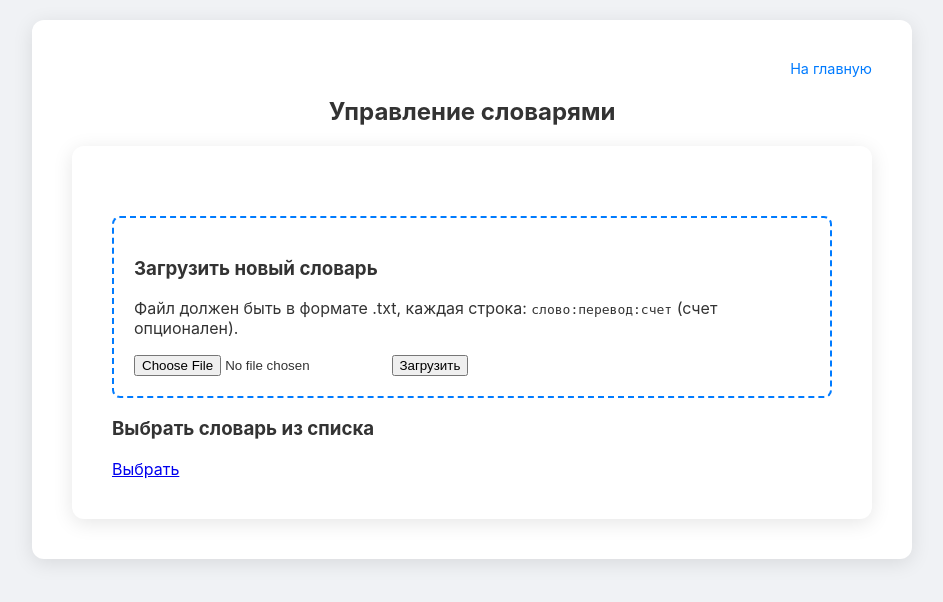
After one commit to shaloput/mlingvo, a Flask app: page /dictionaries in a window 1280 px wide. The commit adds this page. Shown: the top 602 px of the page, without its empty margins (168-1111 px from the left). Run offline with Flask 3, Linux system fonts and the light colour scheme; a user stored in the database is signed in.

Commit message:
move uploads to menu

```diff
--- a/app.py
+++ b/app.py
@@ -198,35 +198,64 @@ def logout():
     logout_user()
     return redirect(url_for('login'))
 
-@app.route('/upload', methods=['POST'])
+@app.route('/dictionaries', methods=['GET', 'POST'])
 @login_required
-def upload_file():
-    if 'file' not in request.files:
-        flash('Не могу найти файл')
-        return redirect(url_for('home'))
-    file = request.files['file']
-    if file.filename == '':
-        flash('Файл не выбран')
-        return redirect(url_for('home'))
-    if file and '.' in file.filename and file.filename.rsplit('.', 1)[1].lower() == 'txt':
-        filename = secure_filename(file.filename)
+def dictionaries():
+    if request.method == 'POST':
+        if 'file' not in request.files:
+            flash('Не могу найти файл')
+            return redirect(request.url)
+        file = request.files['file']
+        if file.filename == '':
+            flash('Файл не выбран')
+            return redirect(request.url)
+        if file and '.' in file.filename and file.filename.rsplit('.', 1)[1].lower() == 'txt':
+            filename = secure_filename(file.filename)
 
-        # Проверяем, не существует ли уже такой словарь
-        if Dictionary.query.filter_by(user_id=current_user.id, name=filename).first():
-            flash(f'Словарь с именем "{filename}" уже существует.')
+            if Dictionary.query.filter_by(user_id=current_user.id, name=filename).first():
+                flash(f'Словарь с именем "{filename}" уже существует.')
+                return redirect(request.url)
+
+            user_folder = os.path.join(app.config['UPLOAD_FOLDER'], current_user.username)
+            file.save(os.path.join(user_folder, filename))
+
+            new_dict = Dictionary(name=filename, user_id=current_user.id)
+            db.session.add(new_dict)
+            db.session.commit()
+
+            flash(f'Словарь "{filename}" успешно загружен!')
             return redirect(url_for('home'))
+        else:
+            flash('Разрешены только файлы с расширением .txt')
+            return redirect(request.url)
+    return render_template('dictionary_management.html')
 
-        user_folder = os.path.join(app.config['UPLOAD_FOLDER'], current_user.username)
-        file.save(os.path.join(user_folder, filename))
+@app.route('/dictionaries/select')
+@login_required
+def select_dictionary():
+    dictionaries = os.listdir('dict')
+    return render_template('select_dictionary.html', dictionaries=dictionaries)
 
-        new_dict = Dictionary(name=filename, user_id=current_user.id)
-        db.session.add(new_dict)
-        db.session.commit()
+@app.route('/dictionaries/add/<string:dictionary_name>')
+@login_required
+def add_dictionary_from_list(dictionary_name):
+    # check if dictionary already exists
+    if Dictionary.query.filter_by(user_id=current_user.id, name=dictionary_name).first():
+        flash(f'Словарь с именем "{dictionary_name}" уже существует.')
+        return redirect(url_for('dictionaries'))
 
-        flash(f'Словарь "{filename}" успешно загружен!')
-    else:
-        flash('Разрешены только файлы с расширением .txt')
+    src = os.path.join('dict', dictionary_name)
+    dst = os.path.join(app.config['UPLOAD_FOLDER'], current_user.username, dictionary_name)
+    shutil.copy(src, dst)
+
+    new_dict = Dictionary(name=dictionary_name, user_id=current_user.id)
+    db.session.add(new_dict)
+    db.session.commit()
+
+    flash(f'Словарь "{dictionary_name}" успешно добавлен!')
     return redirect(url_for('home'))
+
+
 
 
 @app.route('/quiz/<string:dictionary_name>')
--- a/static/style.css
+++ b/static/style.css
@@ -212,7 +212,7 @@ th {
     padding: 5px 10px;
     margin-right: 5px;
     border-radius: 4px;
-    color: white;
+    color: #333; /* Changed from white */
     border: none;
     cursor: pointer;
 }
--- /dev/null
+++ b/templates/base.html
@@ -0,0 +1,23 @@
+<!DOCTYPE html>
+<html lang="ru">
+<head>
+    <meta charset="UTF-8">
+    <meta name="viewport" content="width=device-width, initial-scale=1.0">
+    <title>Mlingvo</title>
+    <link rel="stylesheet" href="{{ url_for('static', filename='style.css') }}">
+</head>
+<body>
+    <div class="container">
+        {% with messages = get_flashed_messages(with_categories=true) %}
+            {% if messages %}
+                <ul class=flash-messages>
+                {% for category, message in messages %}
+                    <li class="{{ category }}">{{ message }}</li>
+                {% endfor %}
+                </ul>
+            {% endif %}
+        {% endwith %}
+        {% block content %}{% endblock %}
+    </div>
+</body>
+</html>
--- /dev/null
+++ b/templates/dictionary_management.html
@@ -0,0 +1,25 @@
+{% extends "base.html" %}
+{% block content %}
+{% if current_user.is_authenticated %}
+<div class="user-info">
+    <a href="{{ url_for('home') }}">На главную</a>
+</div>
+<h2>Управление словарями</h2>
+<div class="container">
+
+    {% endif %}
+    <div class="upload-form">
+        <h3>Загрузить новый словарь</h3>
+        <p>Файл должен быть в формате .txt, каждая строка: <code>слово:перевод:счет</code> (счет опционален).</p>
+        <form method="post" action="{{ url_for('dictionaries') }}" enctype="multipart/form-data">
+            <input type="file" name="file" required>
+            <input type="submit" value="Загрузить">
+        </form>
+    </div>
+
+    <div class="select-dictionary">
+        <h3>Выбрать словарь из списка</h3>
+        <a href="{{ url_for('select_dictionary') }}" class="button">Выбрать</a>
+    </div>
+</div>
+{% endblock %}
```
Also changed, not shown: templates/completed.html (+3 -9 lines), templates/home.html (+2 -8 lines).
